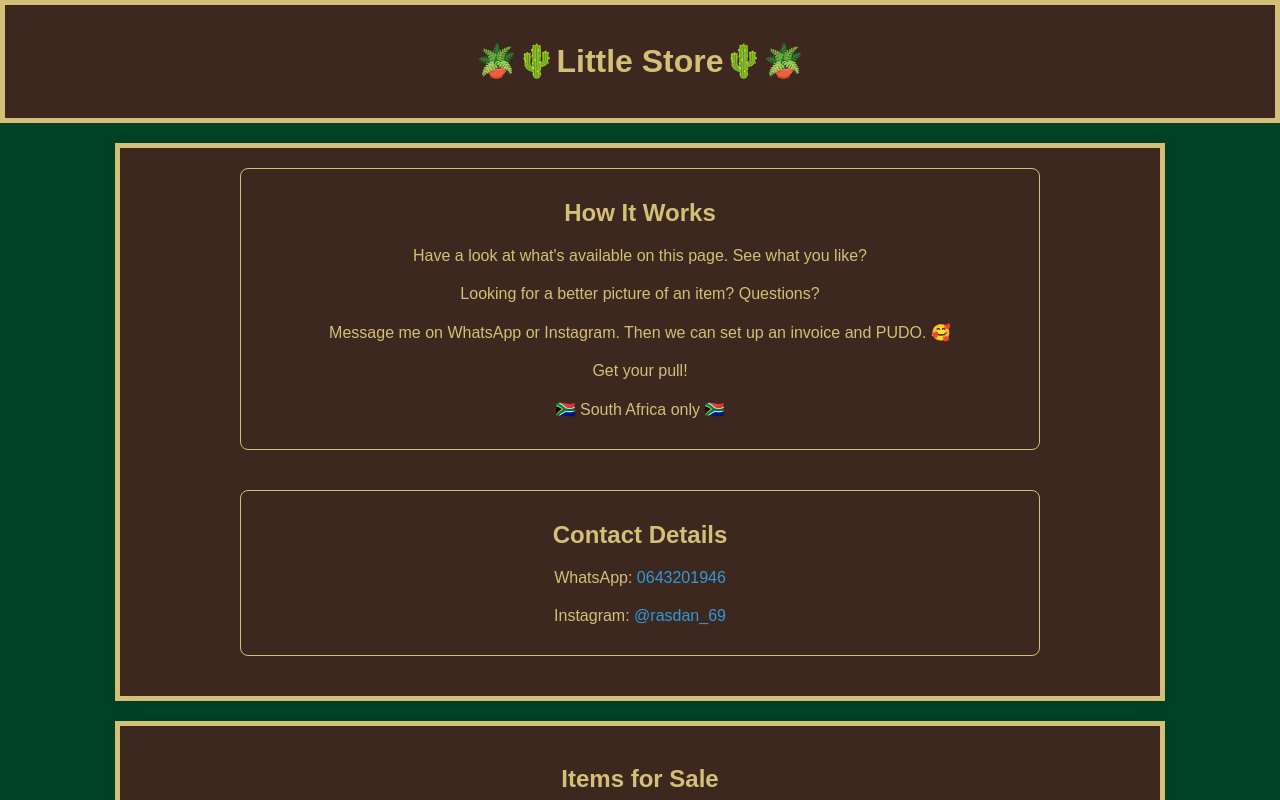
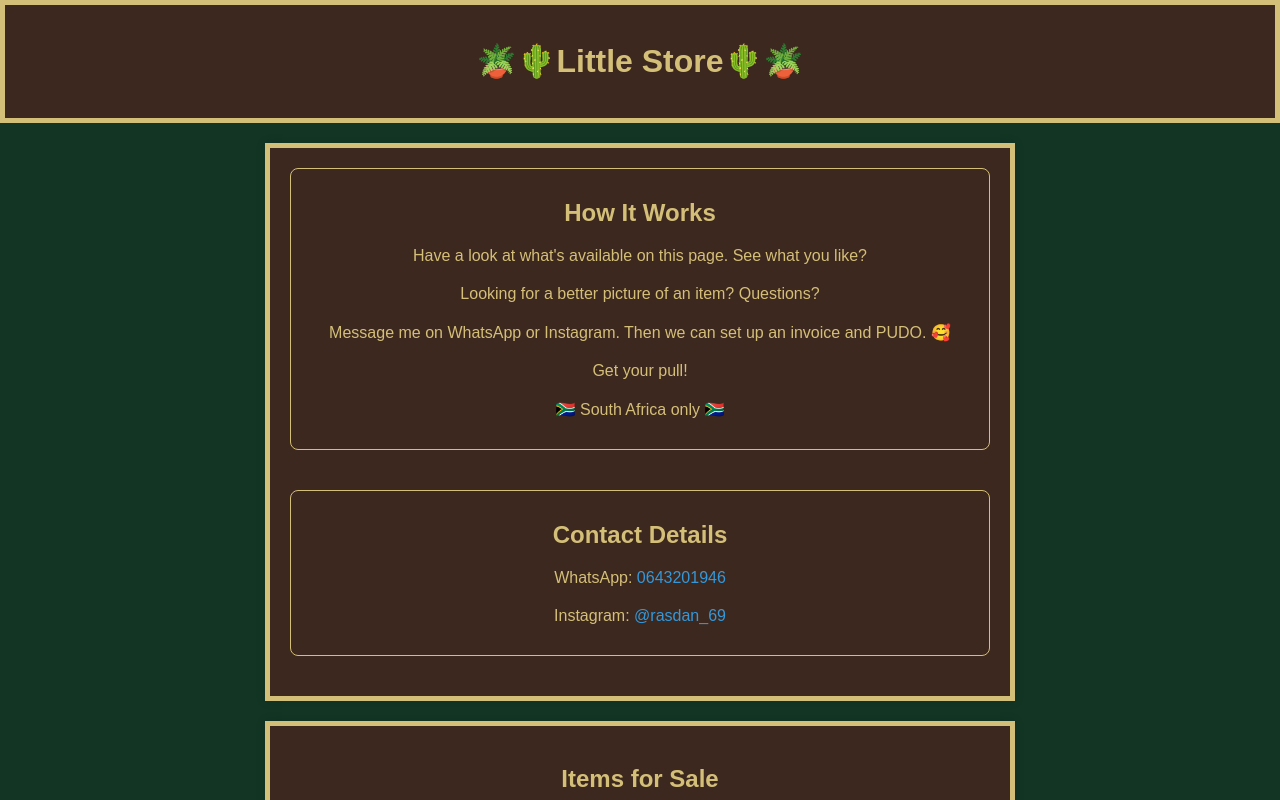
Before and after one commit to Jethro690/rasdan_react, a React (Create React App) app: page / in a window 1280 px wide. Shown: the top 800 px of the page. Built offline with nearby package versions, Linux system fonts and the light colour scheme.

Commit message:
Added responsive design with media queries

```diff
--- a/src/styles.css
+++ b/src/styles.css
@@ -2,7 +2,7 @@ body {
     font-family: Arial, sans-serif;
     margin: 0;
     padding: 0;
-    background-color: #004225;
+    background-color: #123524 ;
 }
 
 header {
@@ -58,6 +58,7 @@ li {
     border: 1px solid #d4bf79;
     padding: 10px;
     border-radius: 8px;
+    background-color: #3C281E;
 }
 
 a {
@@ -116,3 +117,54 @@ img {
     justify-content: center;
     /* Ensures items align in the center */
 }
+
+/* Extra small devices (phones, 600px and down) */
+@media only screen and (max-width: 320px) {
+    #info-list {
+        grid-template-columns: repeat(auto-fill, minmax(200px, 1fr));
+    }
+    section {
+        max-width: 400px;
+        background-color: #123524;
+    }
+}
+
+/* Small devices (portrait tablets and large phones, 600px and up) */
+@media only screen and (min-width: 600px) {
+    #info-list {
+        grid-template-columns: repeat(auto-fill, minmax(600px, 1fr));
+    }
+    section {
+        max-width: 600px;
+    }
+}
+
+/* Medium devices (landscape tablets, 768px and up) */
+@media only screen and (min-width: 800px) {
+    #info-list {
+        grid-template-columns: repeat(auto-fill, minmax(700px, 1fr));
+    }
+    section {
+        max-width: 700px;
+    }
+}
+
+/* Large devices (laptops/desktops, 1650px and up) */
+@media only screen and (min-width: 1650px) {
+    #info-list {
+        grid-template-columns: repeat(auto-fill, minmax(1350px, 1fr));
+    }
+    section {
+        max-width: 1350px;
+    }
+}
+
+/* Extra large devices (large laptops and desktops, 1920px and up) */
+@media only screen and (min-width: 1920px) {
+    #info-list {
+        grid-template-columns: repeat(auto-fill, minmax(1500px, 1fr));
+    }
+    section {
+        max-width: 1500px;
+    }
+}
```
